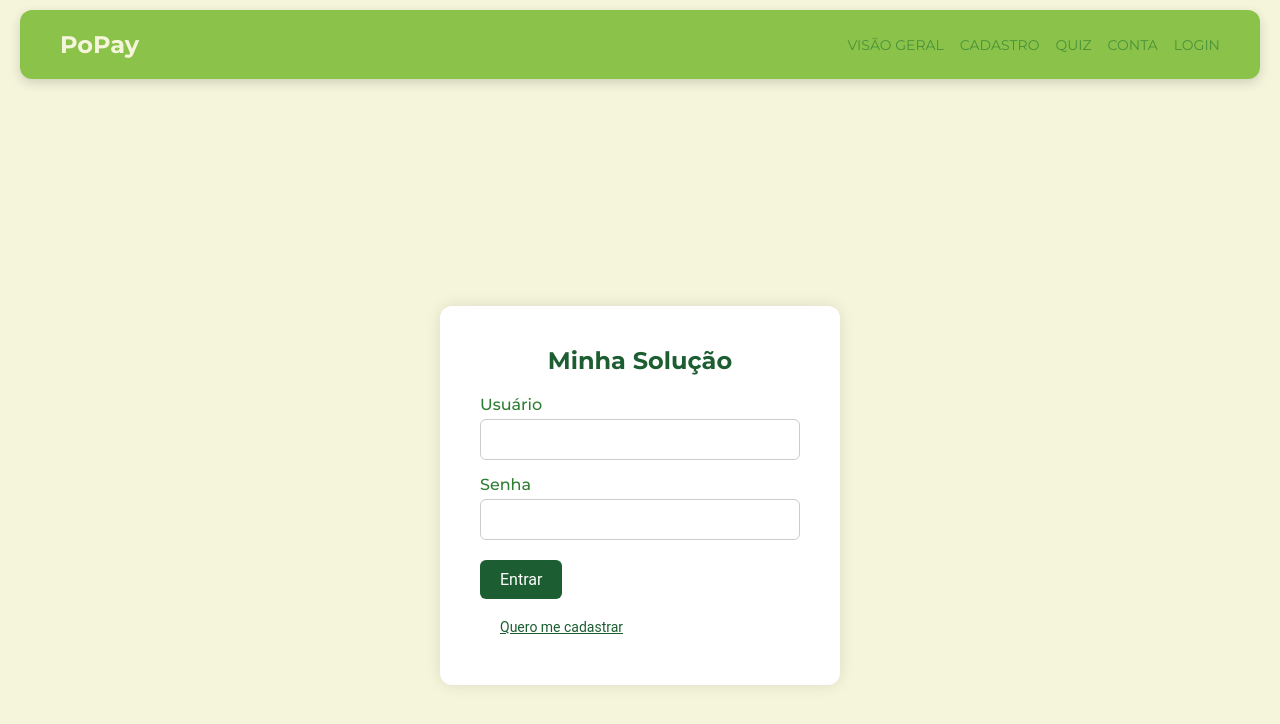
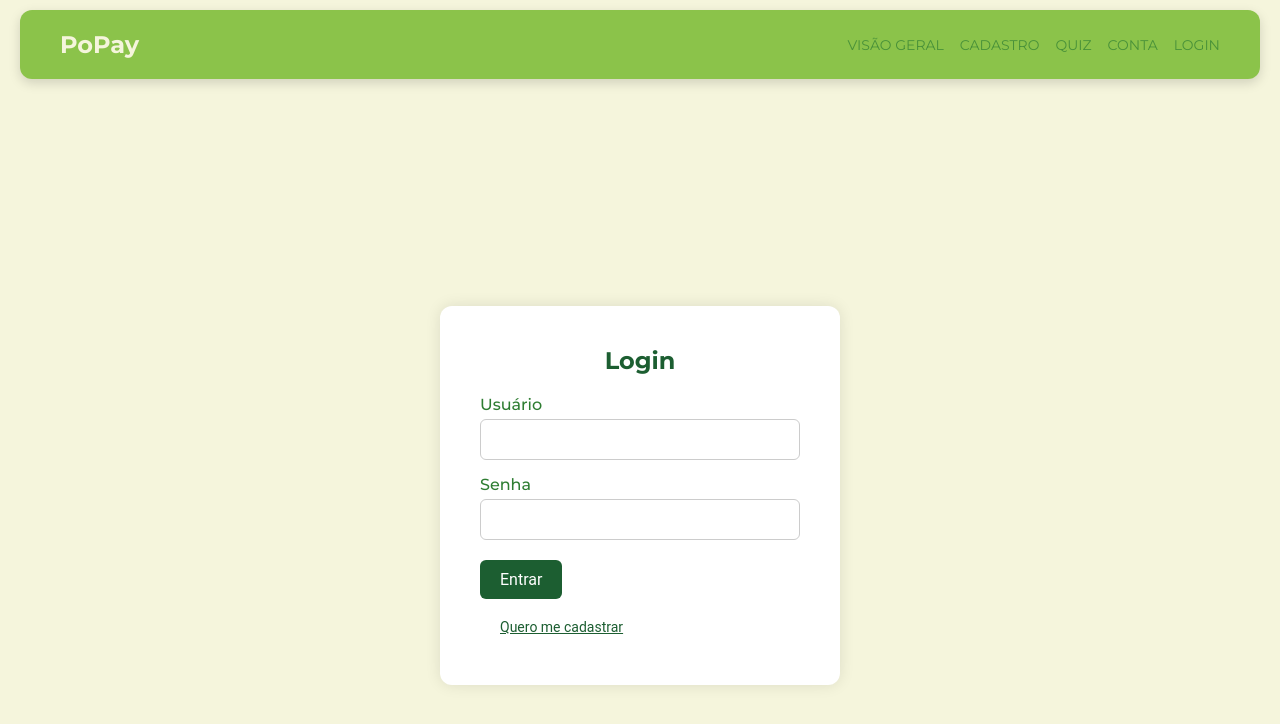
Before and after one commit to camilamta275/popay, a React (Vite) app: page /login in a window 1280 px wide. Shown: the top 724 px of the page. Built offline with nearby package versions, Linux system fonts and the light colour scheme.

Commit message:
Ajustes página de Login/Cadastro

```diff
--- a/src/pages/loginConta/index.jsx
+++ b/src/pages/loginConta/index.jsx
@@ -70,7 +70,7 @@ const loginConta = () => {
   return (
     <div className="login-container">
       <div className="login-box">
-        <div className="titulo">Minha Solução</div>
+        <div className="titulo">Login</div>
 
         <div className="input-field">
           <label>Usuário</label>
```
